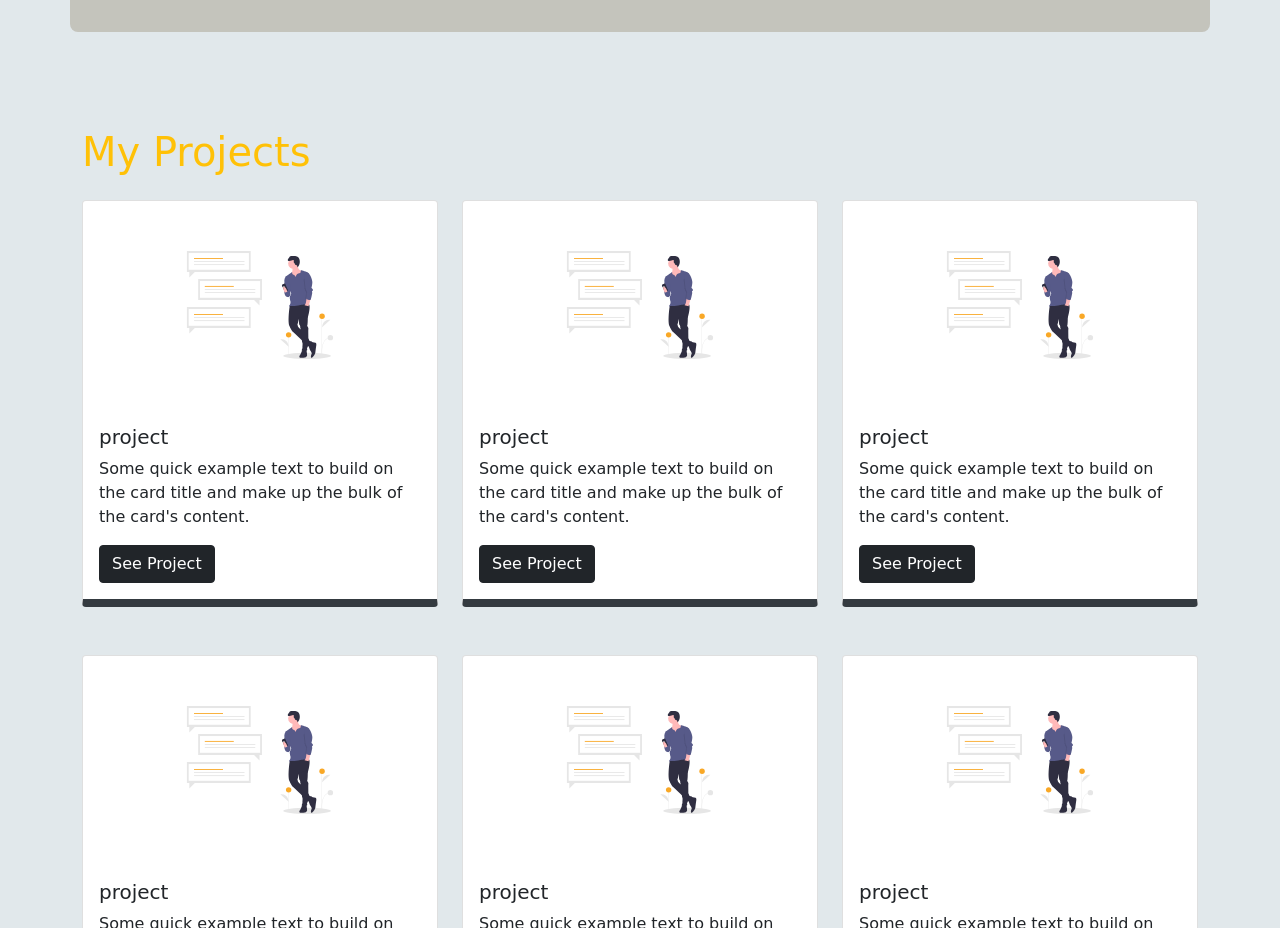
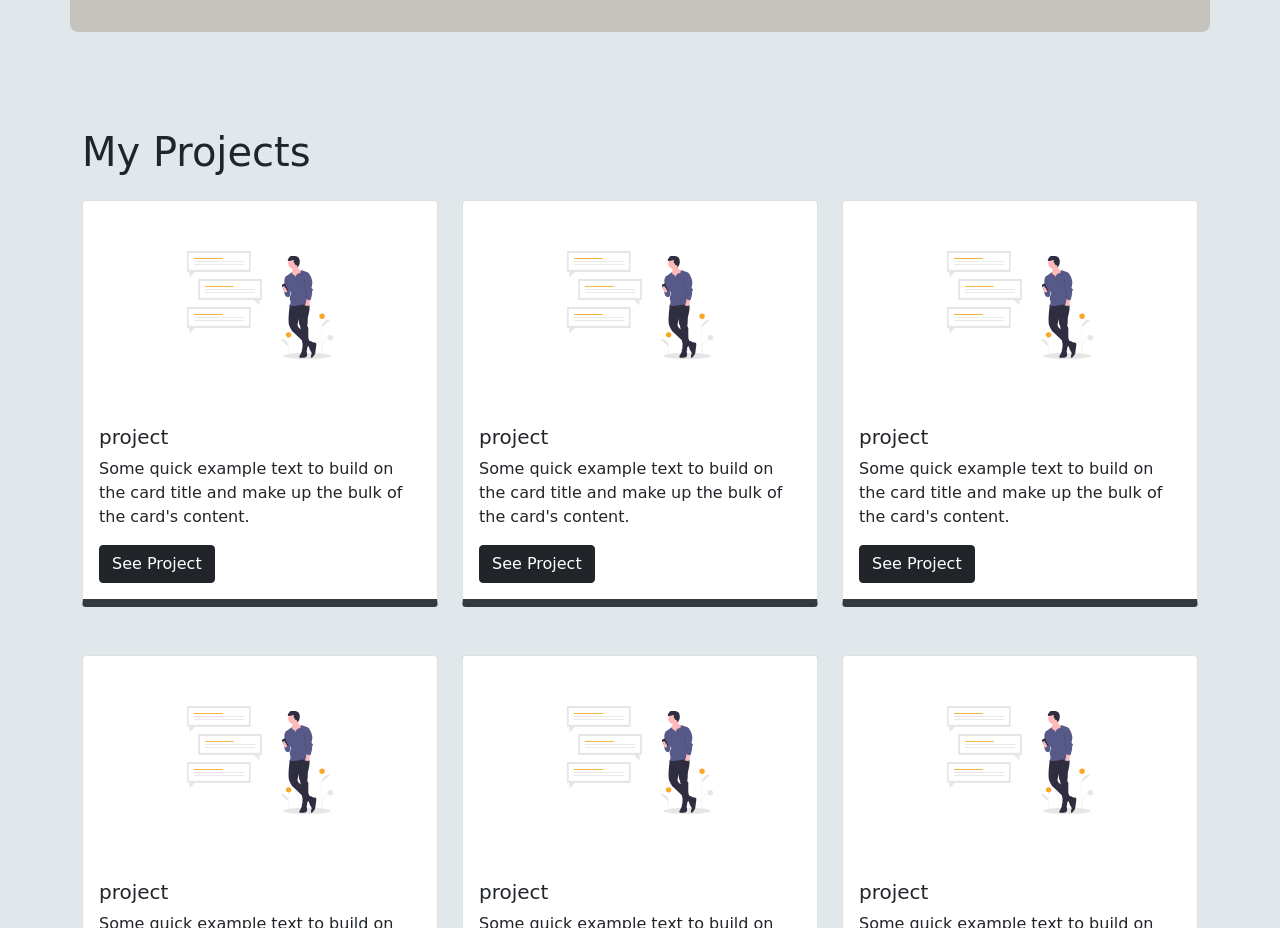
Before and after one commit to rubenshibu/portfolio-bootsrap, a plain HTML site: page index.html in a window 1280 px wide. Shown: the part 1760-2688 px from the top of the page. Drawn offline with nearby package versions, Linux system fonts and the light colour scheme; a web font is replaced by a local one.

Commit message:
:lipstick:

```diff
--- a/index.html
+++ b/index.html
@@ -213,7 +213,7 @@
 
     <!-- Projects Section -->
     <div id="projects" class="container mt-5 pt-5">
-      <h1 class="text-warning mb-3 pb-2" data-aos="fade-right">My Projects</h1>
+      <h1 class="text-dark mb-3 pb-2" data-aos="fade-right">My Projects</h1>
       <div class="row">
         <div class="col-12 col-sm-6 col-md-4 mb-5" data-aos="fade-up">
           <div class="card">
```
